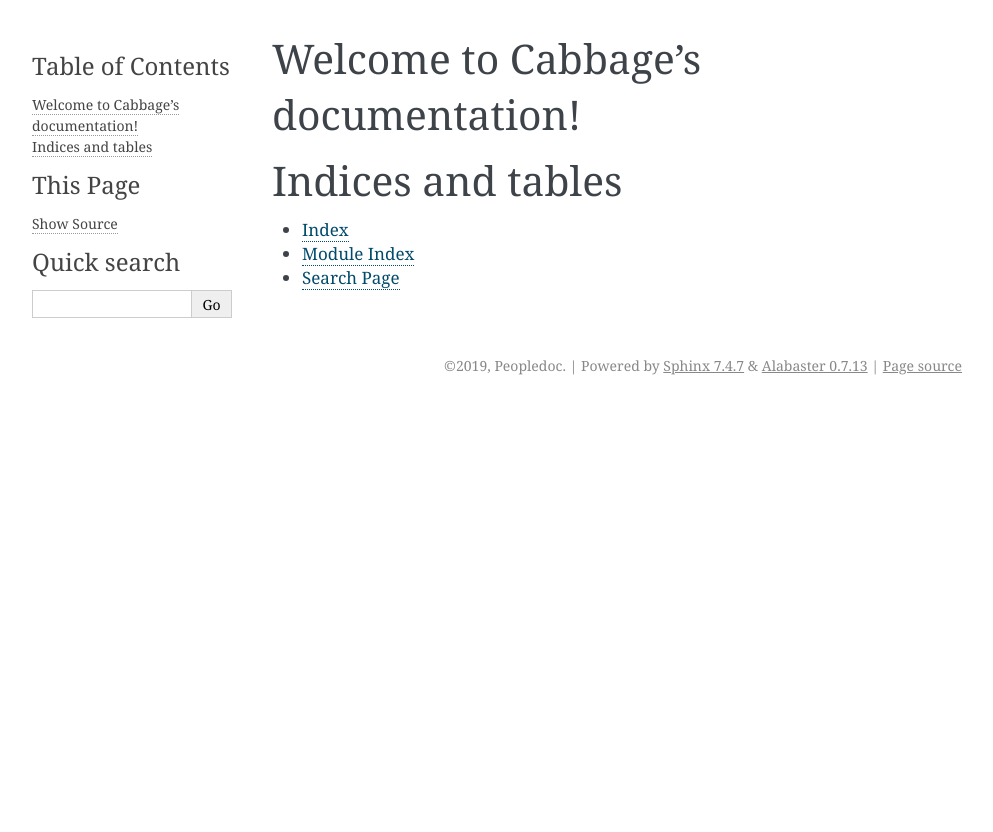
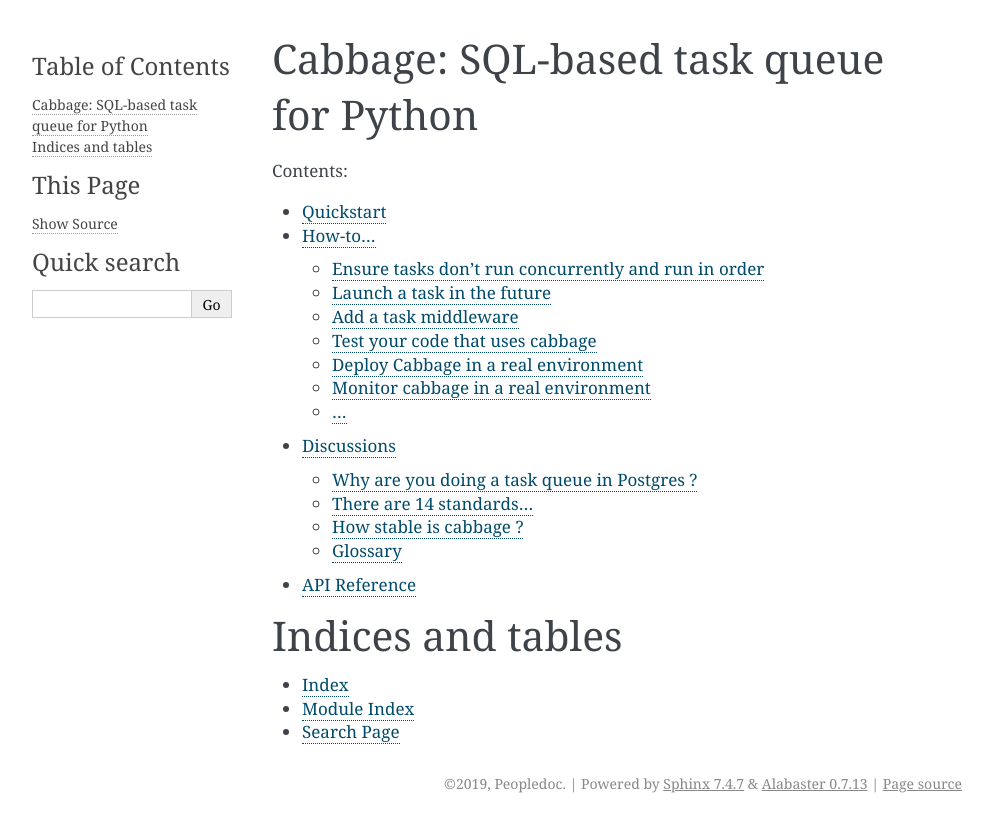
Before and after one commit to procrastinate-org/procrastinate, a Sphinx documentation site: the page built from docs/index.rst, in a window 1280 px wide. Shown: the top 832 px of the page, without its empty margins (148-1141 px from the left). Built offline with Sphinx 7.4.7, drawn with Linux system fonts in a browser that asks for light colours.

Commit message:
Add doc structure and stubs

```diff
--- a/docs/conf.py
+++ b/docs/conf.py
@@ -27,7 +27,7 @@
 # Add any Sphinx extension module names here, as strings. They can be
 # extensions coming with Sphinx (named 'sphinx.ext.*') or your custom
 # ones.
-extensions = ["sphinx.ext.napoleon", "sphinx.ext.autodoc"]
+extensions = ["sphinx.ext.napoleon", "sphinx.ext.autodoc", "sphinx_autodoc_typehints"]
 
 # Add any paths that contain templates here, relative to this directory.
 templates_path = ["_templates"]
@@ -49,3 +49,5 @@
 # relative to this directory. They are copied after the builtin static files,
 # so a file named "default.css" will overwrite the builtin "default.css".
 html_static_path = ["_static"]
+
+autoclass_content = "both"
--- /dev/null
+++ b/docs/discussions.rst
@@ -0,0 +1,14 @@
+Discussions
+===========
+
+Why are you doing a task queue in Postgres ?
+--------------------------------------------
+
+There are 14 standards...
+-------------------------
+
+How stable is cabbage ?
+-----------------------
+
+Glossary
+--------
--- /dev/null
+++ b/docs/howto.rst
@@ -0,0 +1,23 @@
+How-to...
+=========
+
+Ensure tasks don't run concurrently and run in order
+----------------------------------------------------
+
+Launch a task in the future
+---------------------------
+
+Add a task middleware
+---------------------
+
+Test your code that uses cabbage
+--------------------------------
+
+Deploy Cabbage in a real environment
+------------------------------------
+
+Monitor cabbage in a real environment
+-------------------------------------
+
+...
+---
--- a/docs/index.rst
+++ b/docs/index.rst
@@ -1,14 +1,14 @@
-.. Cabbage documentation master file, created by
-   sphinx-quickstart on Fri May  3 18:42:29 2019.
-   You can adapt this file completely to your liking, but it should at least
-   contain the root `toctree` directive.
-
-Welcome to Cabbage's documentation!
-===================================
+Cabbage: SQL-based task queue for Python
+========================================
 
 .. toctree::
    :maxdepth: 2
    :caption: Contents:
+
+   quickstart
+   howto
+   discussions
+   reference
 
 
 
--- /dev/null
+++ b/docs/quickstart.rst
@@ -0,0 +1,4 @@
+Quickstart
+==========
+
+Do this and that and pouet.
--- /dev/null
+++ b/docs/reference.rst
@@ -0,0 +1,15 @@
+API Reference
+=============
+
+.. autoclass:: cabbage.TaskManager
+    :members: task
+
+.. autoclass:: cabbage.Task
+
+.. autoclass:: cabbage.Worker
+
+.. autoclass:: cabbage.store.JobStore
+
+.. autoclass:: cabbage.PostgresJobStore
+
+.. autoclass:: cabbage.testing.InMemoryJobStore
--- a/setup.cfg
+++ b/setup.cfg
@@ -42,6 +42,7 @@
 
 doc =
     sphinx
+    sphinx_autodoc_typehints
 
 [bdist_wheel]
 universal = 1
```
Also changed, not shown: 1 other file.
